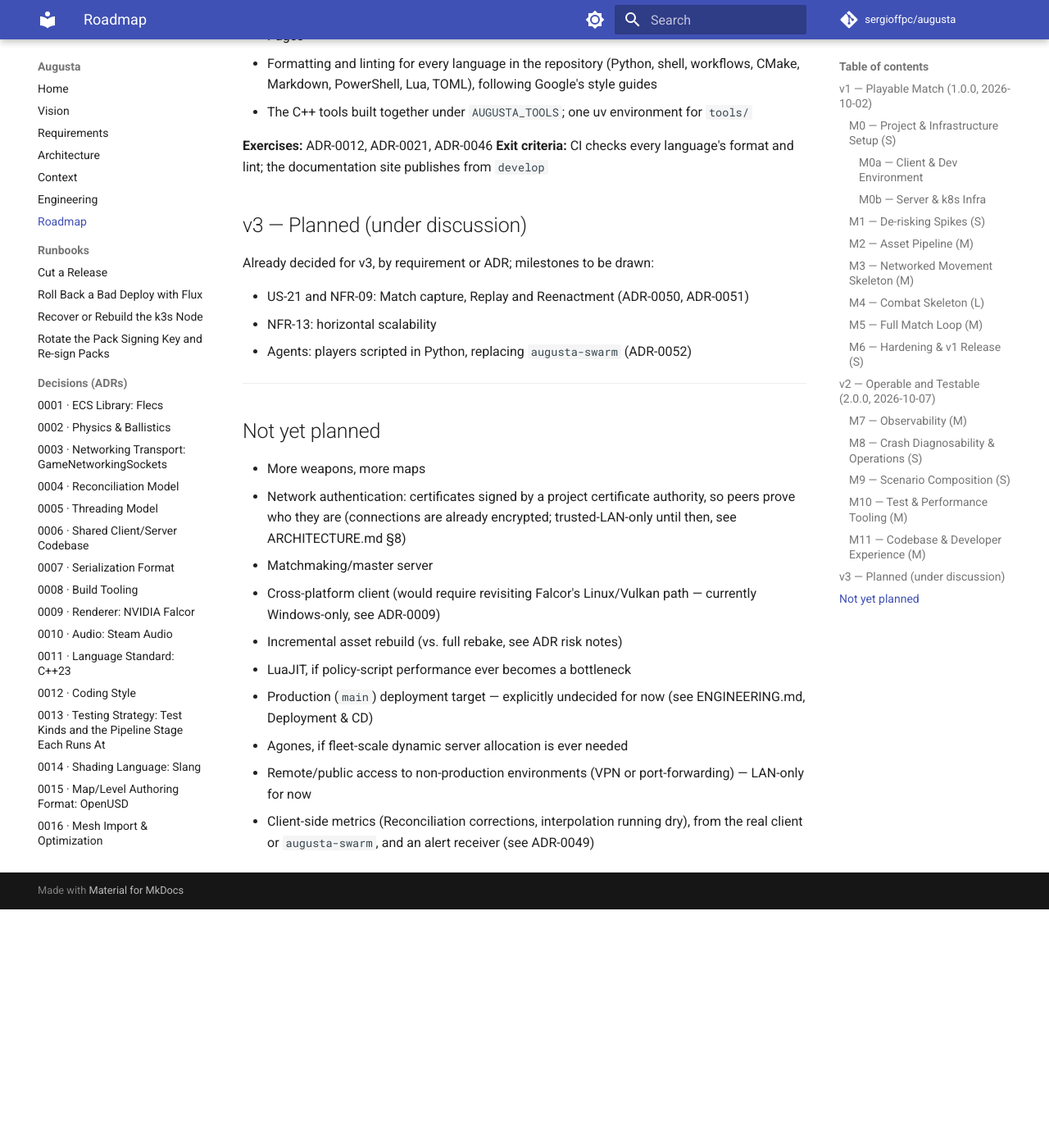
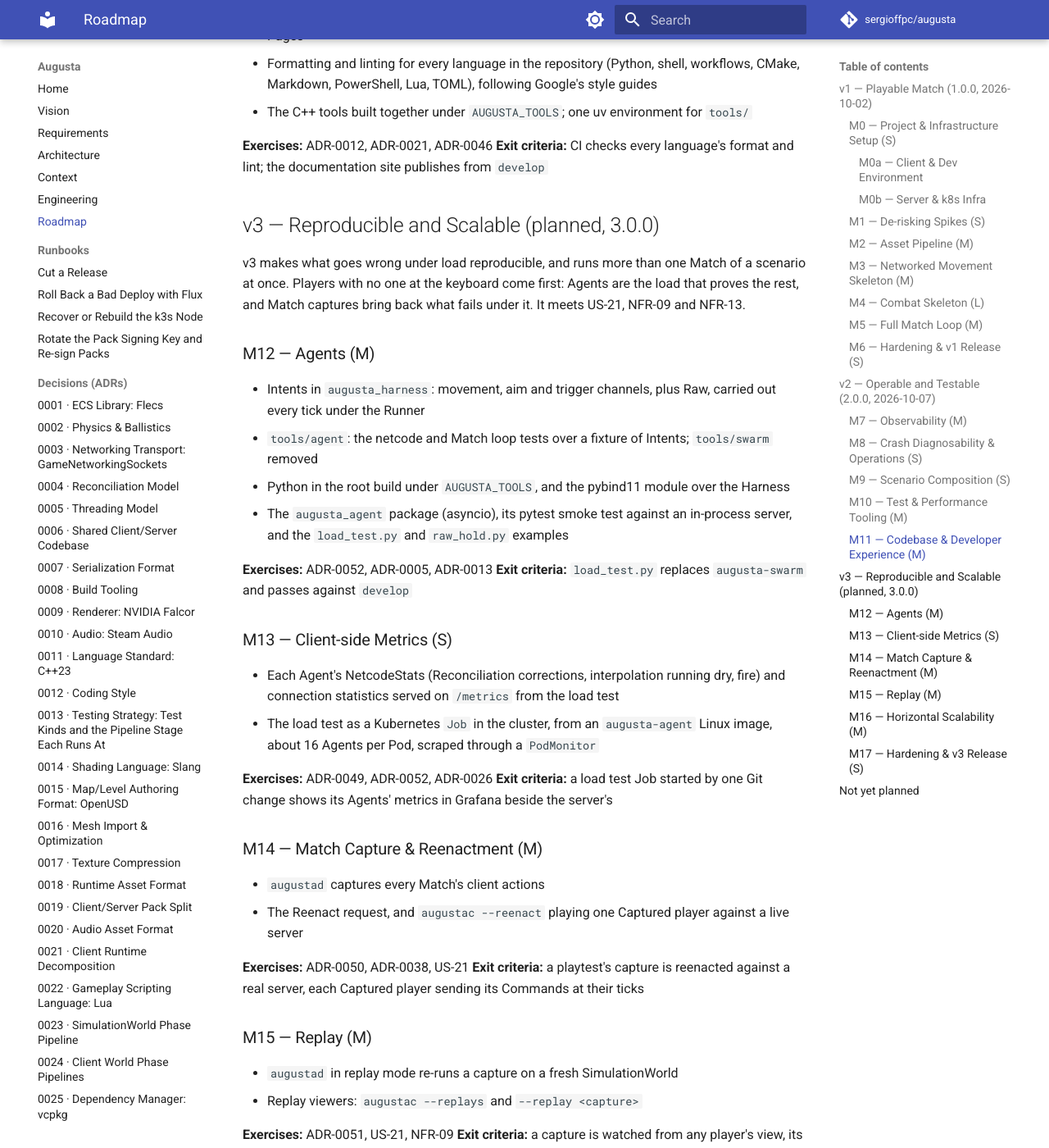
Before and after one commit to sergioffpc/augusta, an MkDocs documentation site: the page built from docs/ROADMAP.md, in a window 1280 px wide and 1400 px high, scrolled down 4909 px. Shown: the whole window at 82% size. Built offline with MkDocs 1.6.1 and Material for MkDocs 9.7.7, drawn with Linux system fonts in a browser that asks for light colours; comment, search, counter and statistics services are not loaded; before the commit the page ends 6018 px from its top, so only the background shows below that; some of the changed text lies outside the part shown.

Commit message:
docs(roadmap): plan v3 as Agents, client metrics, capture, replay and scale-out
v3 (Reproducible and Scalable) gets its milestones: M12 Agents (ADR-0052),
M13 client-side metrics from a load test Job, M14 Match capture and
Reenactment, M15 Replay, M16 horizontal scalability (NFR-13) and M17 the
3.0.0 release. Client-side metrics leave "Not yet planned" but for the
real client's.

Co-Authored-By: Claude Opus 5.5 <noreply@anthropic.com>

```diff
--- a/docs/ROADMAP.md
+++ b/docs/ROADMAP.md
@@ -208,13 +208,73 @@ benchmarks
 **Exercises:** ADR-0012, ADR-0021, ADR-0046 **Exit criteria:** CI checks every
 language's format and lint; the documentation site publishes from `develop`
 
-## v3 — Planned (under discussion)
+## v3 — Reproducible and Scalable (planned, 3.0.0)
 
-Already decided for v3, by requirement or ADR; milestones to be drawn:
+v3 makes what goes wrong under load reproducible, and runs more than one Match
+of a scenario at once. Players with no one at the keyboard come first: Agents
+are the load that proves the rest, and Match captures bring back what fails
+under it. It meets US-21, NFR-09 and NFR-13.
 
-- US-21 and NFR-09: Match capture, Replay and Reenactment (ADR-0050, ADR-0051)
-- NFR-13: horizontal scalability
-- Agents: players scripted in Python, replacing `augusta-swarm` (ADR-0052)
+### M12 — Agents (M)
+
+- Intents in `augusta_harness`: movement, aim and trigger channels, plus Raw,
+  carried out every tick under the Runner
+- `tools/agent`: the netcode and Match loop tests over a fixture of Intents;
+  `tools/swarm` removed
+- Python in the root build under `AUGUSTA_TOOLS`, and the pybind11 module over
+  the Harness
+- The `augusta_agent` package (asyncio), its pytest smoke test against an
+  in-process server, and the `load_test.py` and `raw_hold.py` examples
+
+**Exercises:** ADR-0052, ADR-0005, ADR-0013 **Exit criteria:** `load_test.py`
+replaces `augusta-swarm` and passes against `develop`
+
+### M13 — Client-side Metrics (S)
+
+- Each Agent's NetcodeStats (Reconciliation corrections, interpolation running
+  dry, fire) and connection statistics served on `/metrics` from the load test
+- The load test as a Kubernetes `Job` in the cluster, from an `augusta-agent`
+  Linux image, about 16 Agents per Pod, scraped through a `PodMonitor`
+
+**Exercises:** ADR-0049, ADR-0052, ADR-0026 **Exit criteria:** a load test Job
+started by one Git change shows its Agents' metrics in Grafana beside the
+server's
+
+### M14 — Match Capture & Reenactment (M)
+
+- `augustad` captures every Match's client actions
+- The Reenact request, and `augustac --reenact` playing one Captured player
+  against a live server
+
+**Exercises:** ADR-0050, ADR-0038, US-21 **Exit criteria:** a playtest's capture
+is reenacted against a real server, each Captured player sending its Commands at
+their ticks
+
+### M15 — Replay (M)
+
+- `augustad` in replay mode re-runs a capture on a fresh SimulationWorld
+- Replay viewers: `augustac --replays` and `--replay <capture>`
+
+**Exercises:** ADR-0051, US-21, NFR-09 **Exit criteria:** a capture is watched
+from any player's view, its Deaths and Match end as captured
+
+### M16 — Horizontal Scalability (M)
+
+- An ADR for NFR-13, amending ADR-0026 and ADR-0034: several servers of a
+  scenario declared in Git, each with its own Service
+- `network.servers` in place of `network.server_address`: augustac and Agents
+  try each in turn, moving on at _lobby full_ or _match in progress_
+
+**Exercises:** NFR-13, NFR-11, NFR-01, ADR-0026, ADR-0034 **Exit criteria:** 4
+servers of one scenario run 8-player Matches of Agents at once at 60 Hz with no
+missed ticks; adding or removing a server is one Git change
+
+### M17 — Hardening & v3 Release (S)
+
+- Verification of every requirement planned for v3; each then names v3
+- Release 3.0.0
+
+**Exit criteria:** every requirement planned for v3 is met
 
 ---
 
@@ -234,5 +294,4 @@ Already decided for v3, by requirement or ADR; milestones to be drawn:
 - Agones, if fleet-scale dynamic server allocation is ever needed
 - Remote/public access to non-production environments (VPN or port-forwarding) —
   LAN-only for now
-- Client-side metrics (Reconciliation corrections, interpolation running dry),
-  from the real client or `augusta-swarm`, and an alert receiver (see ADR-0049)
+- Client-side metrics from the real client, and an alert receiver (see ADR-0049)
```
Also changed, not shown: docs/ENGINEERING.md (+1 -1 lines).
